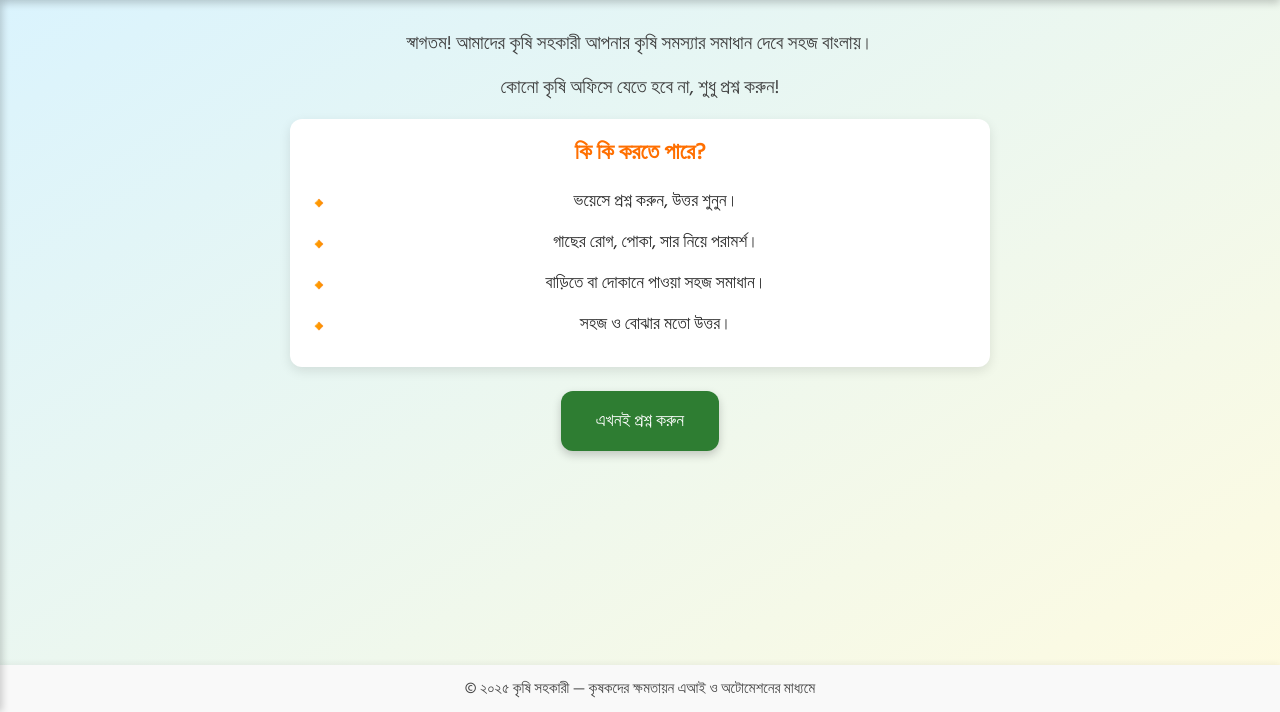
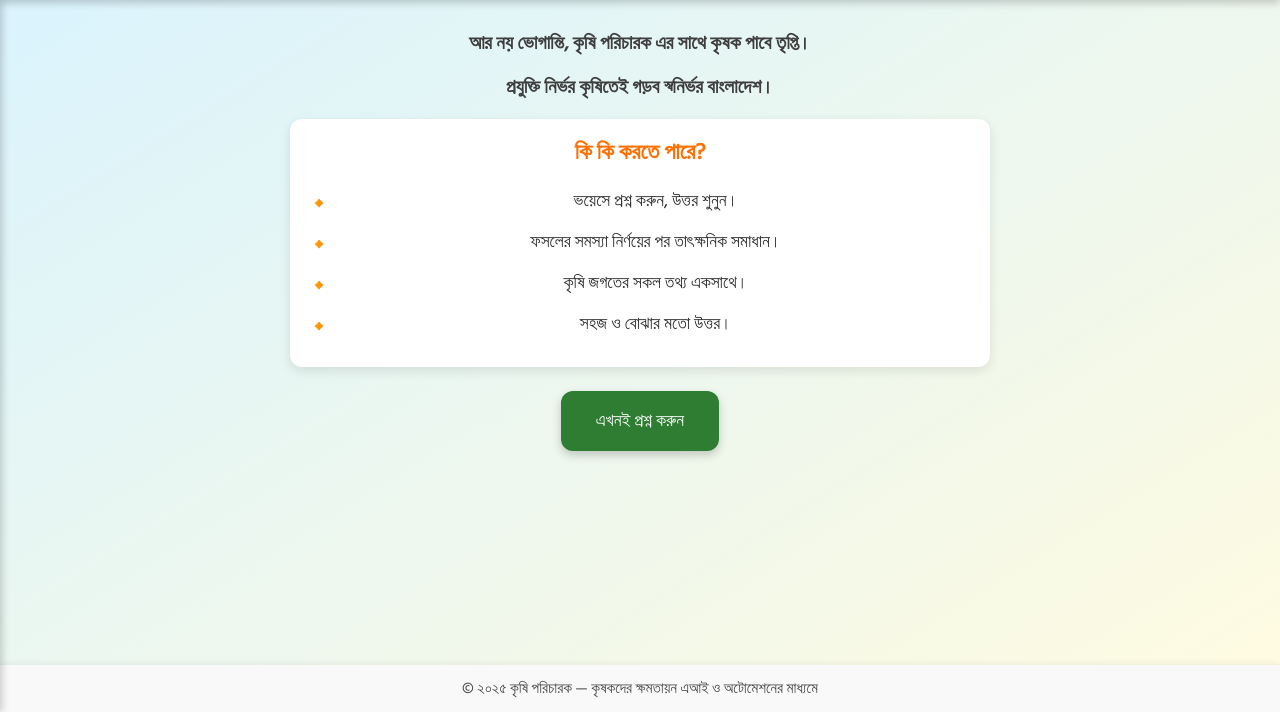
Before and after one commit to Risbletwins/agri-bot, a Flask app: page / in a window 1280 px wide. Shown: the part 88-800 px from the top of the page. Run offline with Flask 3, Linux system fonts and the light colour scheme.

Commit message:
final day changes 1

```diff
--- a/templates/chat.html
+++ b/templates/chat.html
@@ -240,13 +240,13 @@
       <a href="/seed_sowing_system"><button class="tab-btn">বীজ বপন ব্যবস্থা</button></a>
       <a href="/water_pump_system"><button class="tab-btn">পানি পাম্প ব্যবস্থা</button></a>
       <a href="/humidity_measuring_system"><button class="tab-btn">তাপ ও আদ্রতা পরিমাপ</button></a>
-      <a href="/chat"><button class="tab-btn active">কৃষি সহকারী</button></a>
+      <a href="/chat"><button class="tab-btn active">কৃষি পরিচারক</button></a>
     </div>
 
     <div class="main-content" id="mainContent">
       <button class="menu-btn" onclick="toggleSidebar()">☰</button>
       <header>
-        <h1>কৃষি সহকারী</h1>
+        <h1>কৃষি পরিচারক</h1>
         <button id="soundToggle" onclick="toggleSound()">🔊</button>
       </header>
 
--- a/templates/controller.html
+++ b/templates/controller.html
@@ -178,7 +178,7 @@
         <a href="/seed_sowing_system"><button class="tab-btn">বীজ বপন ব্যবস্থা</button></a>
         <a href="/water_pump_system"><button class="tab-btn">পানি পাম্প ব্যবস্থা</button></a>
         <a href="/humidity_measuring_system"><button class="tab-btn">তাপ ও পরিবেশের আদ্রতা<br>পরিমাপ ব্যবস্থা</button></a>
-        <a href="/chat"><button class="tab-btn">কৃষি সহকারী</button></a>
+        <a href="/chat"><button class="tab-btn">কৃষি পরিচারক</button></a>
     </div>
 
     <div class="main-content">
--- a/templates/homepage.html
+++ b/templates/homepage.html
@@ -225,22 +225,22 @@
       </header>
       <main>
         <div class="intro">
-          <p>স্বাগতম! আমাদের কৃষি সহকারী আপনার কৃষি সমস্যার সমাধান দেবে সহজ বাংলায়।</p>
-          <p>কোনো কৃষি অফিসে যেতে হবে না, শুধু প্রশ্ন করুন!</p>
+          <b><p>আর নয় ভোগান্তি, কৃষি পরিচারক এর সাথে কৃষক পাবে তৃপ্তি।</p>
+         <p>প্রযুক্তি নির্ভর কৃষিতেই গড়ব স্বনির্ভর বাংলাদেশ।</p></b>
         </div>
         <div class="features">
           <h2>কি কি করতে পারে?</h2>
           <ul>
             <li>ভয়েসে প্রশ্ন করুন, উত্তর শুনুন।</li>
-            <li>গাছের রোগ, পোকা, সার নিয়ে পরামর্শ।</li>
-            <li>বাড়িতে বা দোকানে পাওয়া সহজ সমাধান।</li>
+            <li>ফসলের সমস্যা নির্ণয়ের পর তাৎক্ষনিক সমাধান।</li>
+            <li>কৃষি জগতের সকল তথ্য একসাথে।</li>
             <li>সহজ ও বোঝার মতো উত্তর।</li>
           </ul>
         </div>
         <a href="/chat" class="cta-button">এখনই প্রশ্ন করুন</a>
       </main>
       <footer>
-        <p>© ২০২৫ কৃষি সহকারী — কৃষকদের ক্ষমতায়ন এআই ও অটোমেশনের মাধ্যমে</p>
+        <p>© ২০২৫ কৃষি পরিচারক — কৃষকদের ক্ষমতায়ন এআই ও অটোমেশনের মাধ্যমে</p>
       </footer>
     </div>
   </div>
--- a/templates/humidity_measuring_system.html
+++ b/templates/humidity_measuring_system.html
@@ -168,7 +168,7 @@
         <a href="/seed_sowing_system"><button class="tab-btn">বীজ বপন ব্যবস্থা</button></a>
         <a href="/water_pump_system"><button class="tab-btn">পানি পাম্প ব্যবস্থা</button></a>
         <a href="/humidity_measuring_system"><button class="tab-btn">তাপ ও পরিবেশের আদ্রতা<br>পরিমাপ ব্যবস্থা</button></a>
-        <a href="/chat"><button class="tab-btn">কৃষি সহকারী</button></a>
+        <a href="/chat"><button class="tab-btn">কৃষি পরিচারক</button></a>
 
 
     </div>
--- a/templates/seed_sowing_system.html
+++ b/templates/seed_sowing_system.html
@@ -168,7 +168,7 @@
         <a href="/seed_sowing_system"><button class="tab-btn">বীজ বপন ব্যবস্থা</button></a>
         <a href="/water_pump_system"><button class="tab-btn">পানি পাম্প ব্যবস্থা</button></a>
         <a href="/humidity_measuring_system"><button class="tab-btn">তাপ ও পরিবেশের আদ্রতা<br>পরিমাপ ব্যবস্থা</button></a>
-        <a href="/chat"><button class="tab-btn">কৃষি সহকারী</button></a>
+        <a href="/chat"><button class="tab-btn">কৃষি পরিচারক</button></a>
     </div>
 
     <div class="main-content">
--- a/templates/soil_moisture_measuring_system.html
+++ b/templates/soil_moisture_measuring_system.html
@@ -168,7 +168,7 @@
         <a href="/seed_sowing_system"><button class="tab-btn">বীজ বপন ব্যবস্থা</button></a>
         <a href="/water_pump_system"><button class="tab-btn">পানি পাম্প ব্যবস্থা</button></a>
         <a href="/humidity_measuring_system"><button class="tab-btn">তাপ ও পরিবেশের আদ্রতা<br>পরিমাপ ব্যবস্থা</button></a>
-        <a href="/chat"><button class="tab-btn">কৃষি সহকারী</button></a>
+        <a href="/chat"><button class="tab-btn">কৃষি পরিচারক</button></a>
     </div>
 
     <div class="main-content">
--- a/templates/water_pump_system.html
+++ b/templates/water_pump_system.html
@@ -168,7 +168,7 @@
         <a href="/seed_sowing_system"><button class="tab-btn">বীজ বপন ব্যবস্থা</button></a>
         <a href="/water_pump_system"><button class="tab-btn">পানি পাম্প ব্যবস্থা</button></a>
         <a href="/humidity_measuring_system"><button class="tab-btn">তাপ ও পরিবেশের আদ্রতা<br>পরিমাপ ব্যবস্থা</button></a>
-        <a href="/chat"><button class="tab-btn">কৃষি সহকারী</button></a>
+        <a href="/chat"><button class="tab-btn">কৃষি পরিচারক</button></a>
     </div>
 
     <div class="main-content">
```
